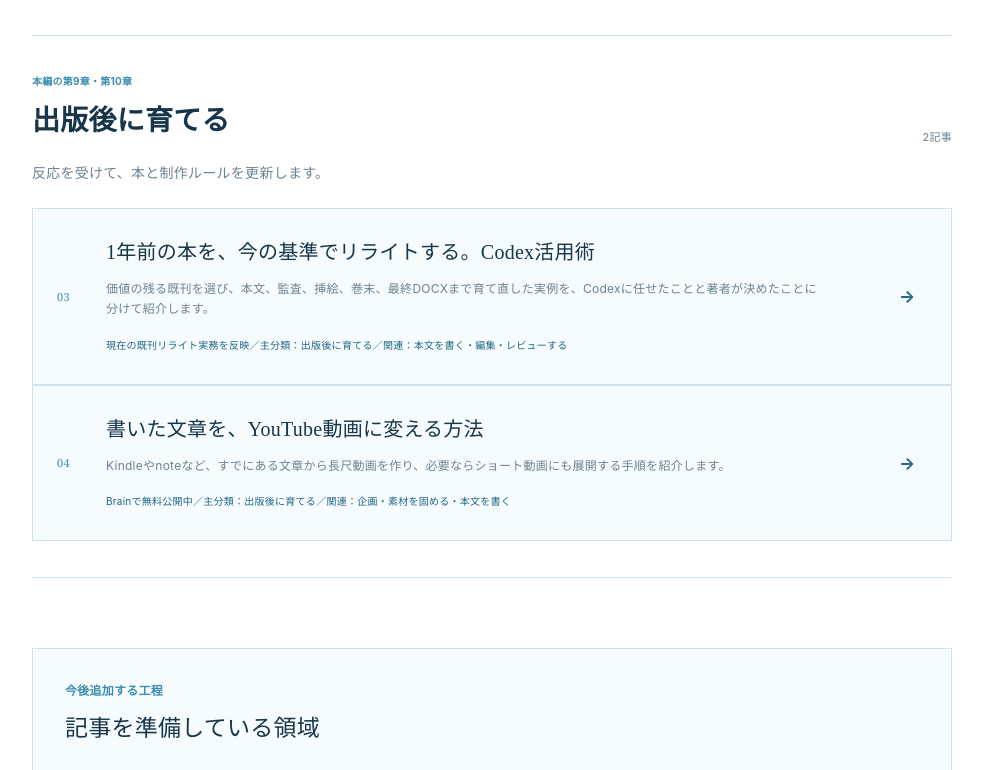
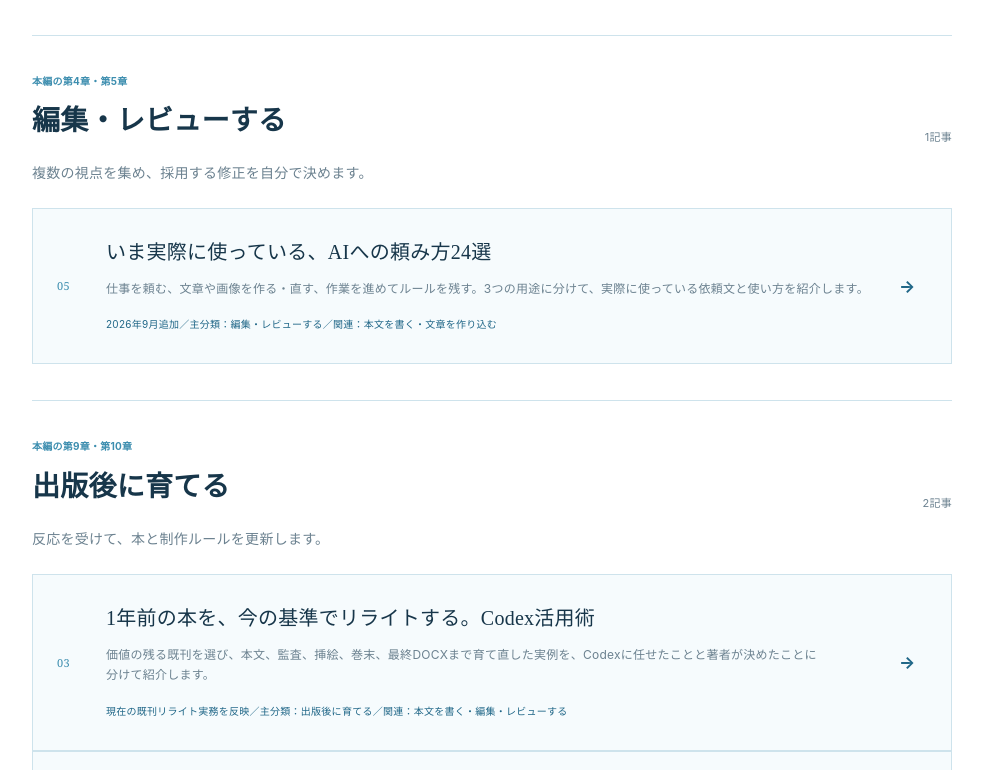
Before and after one commit to aoi-kurochan/aoi-writing-room, a Next.js app: page /library in a window 1280 px wide. Shown: the part 1390-2160 px from the top of the page, without its empty margins (148-1131 px from the left). Built offline with nearby package versions, Linux system fonts and the light colour scheme.

Commit message:
記事一覧にAIへの頼み方24選を追加

```diff
--- a/app/_data/content.ts
+++ b/app/_data/content.ts
@@ -110,6 +110,21 @@ export const articles = [
     verified: "2026年9月",
     environment: "Mac／CodexまたはClaude Code",
     status: "Brainで無料公開中",
+  },
+  {
+    number: "05",
+    slug: "ai-prompts",
+    href: "/library/ai-prompts/",
+    title: "いま実際に使っている、AIへの頼み方24選",
+    summary: "仕事を頼む、文章や画像を作る・直す、作業を進めてルールを残す。3つの用途に分けて、実際に使っている依頼文と使い方を紹介します。",
+    originLabel: "2026年9月追加",
+    primaryCategory: "編集・レビューする",
+    categoryId: "review",
+    tags: ["本文を書く", "文章を作り込む"],
+    chapters: "第3章〜第5章",
+    verified: "2026年9月",
+    environment: "文章・画像制作などでのAIとのやり取り",
+    status: "現在も使用中",
   },
 ] as const;
 
```
